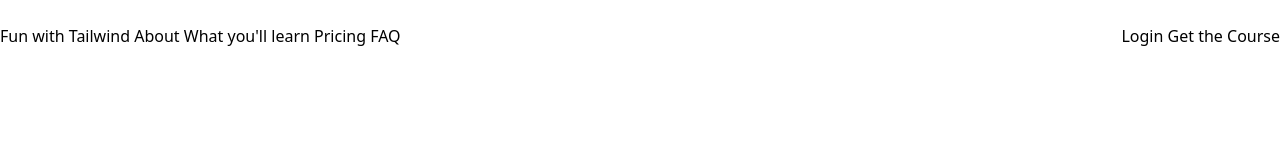
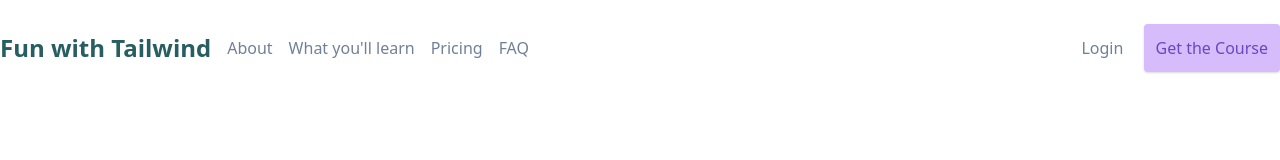
Before and after one commit to arpanp11/web-with-tailwind, a website built with Parcel: page src/index.html in a window 1280 px wide. Built offline with nearby package versions, Linux system fonts and the light colour scheme.

Commit message:
add styling to header

```diff
--- a/src/index.html
+++ b/src/index.html
@@ -9,20 +9,26 @@
     <!-- ====================================== -->
     <!-- header/navigation ====================================== -->
     <!-- ====================================== -->
-    <div>
+    <div class="text-gray-600">
       <div class="container mx-auto flex justify-between px-6 lg:px-0 py-6">
         <!-- left header section -->
-        <div>
-          <a href="#">Fun with Tailwind</a>
-          <a href="#">About</a>
-          <a href="#">What you'll learn</a>
-          <a href="#">Pricing</a>
-          <a href="#">FAQ</a>
+        <div class="flex items-center space-x-4">
+          <a href="#" class="font-bold text-2xl text-teal-800"
+            >Fun with Tailwind</a
+          >
+          <a href="#" class="hover:text-gray-900">About</a>
+          <a href="#" class="hover:text-gray-900">What you'll learn</a>
+          <a href="#" class="hover:text-gray-900">Pricing</a>
+          <a href="#" class="hover:text-gray-900">FAQ</a>
         </div>
         <!-- right header section -->
-        <div>
-          <a href="#">Login</a>
-          <a href="#">Get the Course</a>
+        <div class="space-x-4">
+          <a href="#" class="hover:text-gray-900">Login</a>
+          <a
+            href="#"
+            class="inline-block p-3 bg-purple-300 hover:bg-purple-200 text-purple-700 hover:text-purple-600 rounded shadow hover:shadow-xl transition duration-500"
+            >Get the Course</a
+          >
         </div>
       </div>
     </div>
```
